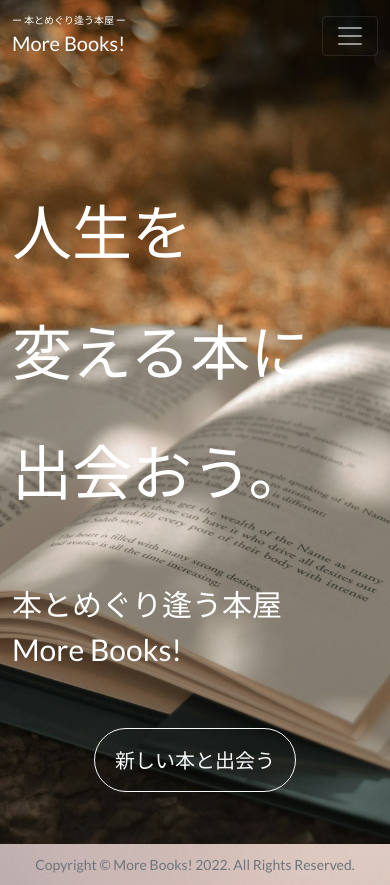
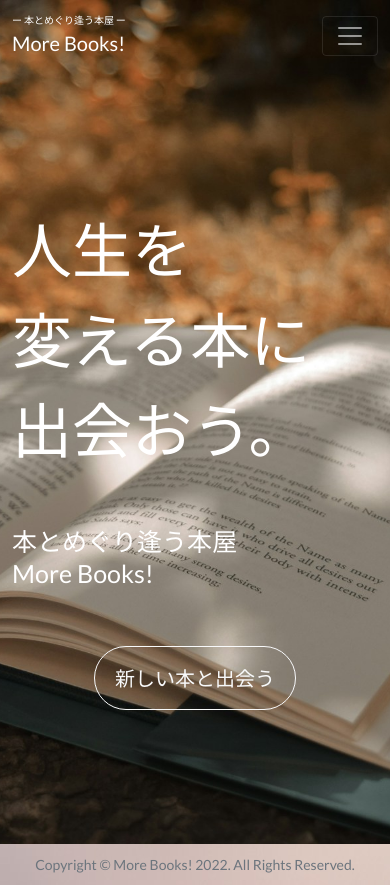
Before and after one commit to ka113private/more_books, a Django app: page / in a window 390 px wide. Run offline with Django 3.2, Linux system fonts and the light colour scheme; parts of the project's set-up code (start-up, migrations or seed data) failed here and were passed over; some libraries are stand-ins or nearby versions.

Commit message:
[update]サイト全体のUIをアップデート

```diff
--- a/books/templates/index.html
+++ b/books/templates/index.html
@@ -15,7 +15,7 @@
 <section class="hero hero-index-afterauth vh-100 d-flex align-items-center">
     <div class="container">
         <div class="row">
-            <div class="index-afterauth-content col-10 offset-md-1">
+            <div class="index-content col-10 offset-md-1">
                 <p class="eachTextAnime site-copy">人生を_変える本に_出会おう。</p>
                 <p class="eachTextAnime site-title">本とめぐり逢う本屋_More Books!</p>
             </div>
@@ -295,7 +295,7 @@
 <section class="hero hero-index-afterauth vh-100 d-flex align-items-center">
     <div class="container">
         <div class="row">
-            <div class="index-afterauth-content col-10 offset-md-1">
+            <div class="index-content col-10 offset-md-1">
                 <p class="eachTextAnime site-copy">人生を_変える本に_出会おう。</p>
                 <p class="eachTextAnime site-title">本とめぐり逢う本屋_More Books!</p>
             </div>
--- a/static/css/mystyle.css
+++ b/static/css/mystyle.css
@@ -144,6 +144,7 @@ Hero
     background-image: url("../assets/img/bg-masthead-index.jpg") ;
 }
 
+/*
 .hero-index-beforeauth::after {
     content: "";
     position: absolute;
@@ -154,6 +155,7 @@ Hero
     background-color: rgba(0, 0, 0, 0.5);
     z-index: -1;
 }
+*/
 
 .hero-index-afterauth{
     background-position: center;
@@ -187,6 +189,13 @@ Hero
     color: white;
     font-size: 60px;
 }
+@media screen and (max-width: 768px){
+    .site-copy {
+        color: white;
+        font-size: 60px;
+        line-height: 1.5;
+    }
+}
 
 .site-title
 {
@@ -194,6 +203,14 @@ Hero
     font-size: 30px;
     line-height: 1.5;
     margin-top: 50px;
+}
+@media screen and (max-width: 768px){
+    .site-title{
+        color: white;
+        font-size: 25px;
+        line-height: 1.3;
+        margin-top: 50px;
+    }
 }
 
 .eachTextAnime span{opacity: 0;}
@@ -229,8 +246,14 @@ Hero
 /*
 section
 */
-.index-afterauth-content{
+
+.index-content{
     margin-top: 100px;
+}
+@media screen and (max-width: 768px){
+    .index-content{
+        margin-top: 50px;
+    }
 }
 
 .section-title{
```
